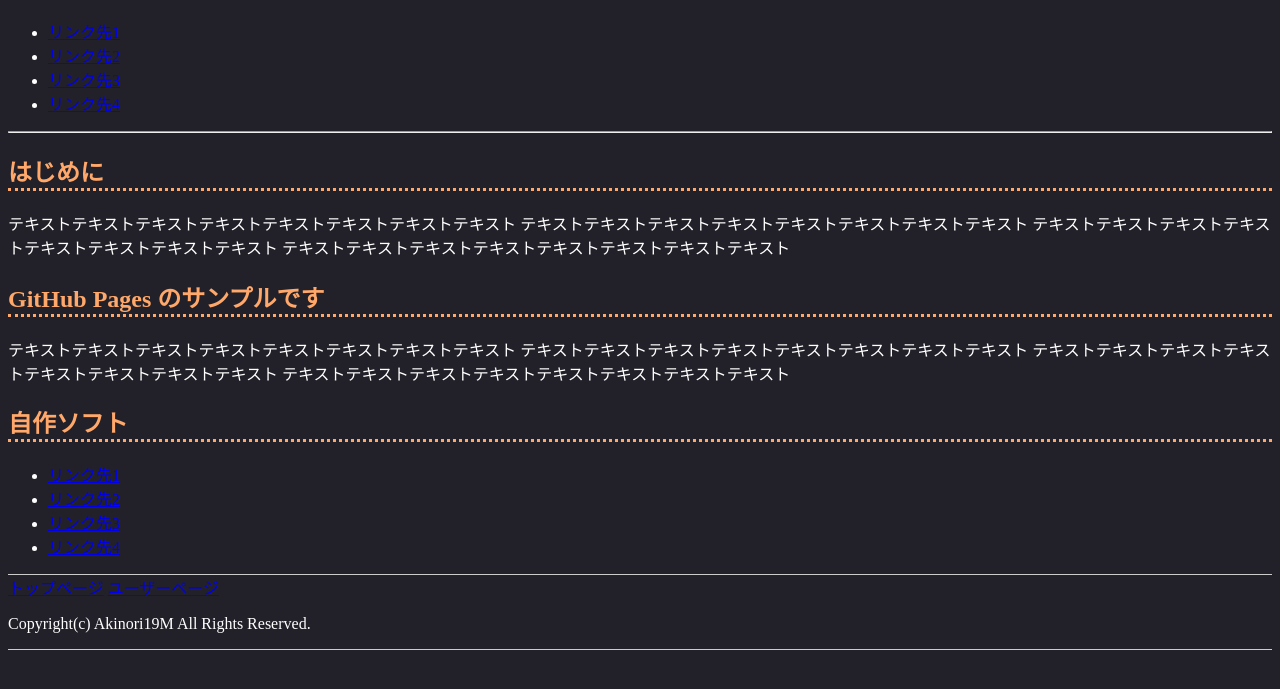
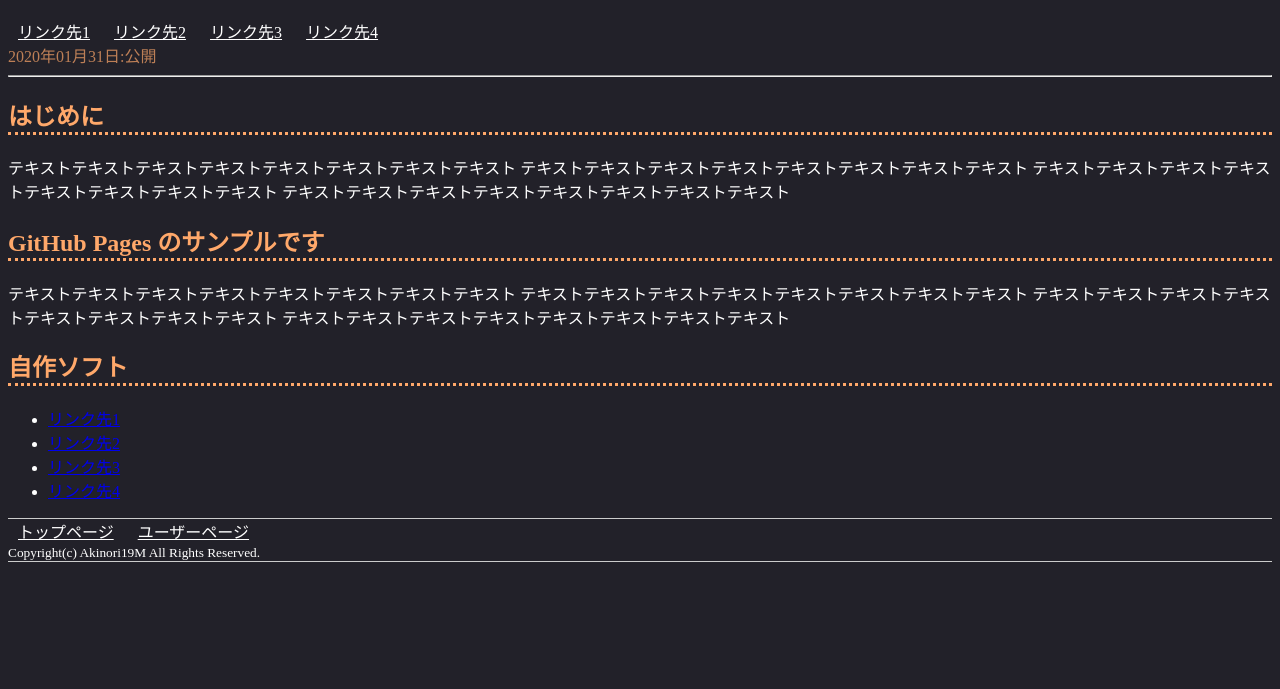
Before and after one commit to Akinori19M/Akinori19M.github.io, a plain HTML site: page index.html in a window 1280 px wide. Shown: the part 61-750 px from the top of the page. Drawn offline with Linux system fonts and the light colour scheme.

Commit message:
メニューまわり変更

```diff
--- a/css/main.css
+++ b/css/main.css
@@ -19,5 +19,28 @@ h1{
 h1.title{
 	background-color:#ffa86a;
 	color:#000;
-	border:none;
+	border-bottom-style: none;
 }
+
+span.post-date{
+	color:#ffa86a;
+	opacity:0.7;
+}
+
+nav ul{
+margin: 0;
+padding: 0;
+}
+
+nav a{
+text-align: center;
+color:#fff;
+}
+nav ul li{
+list-style: none;
+display: inline-block;
+margin: 0px 10px;
+}
+nav ul li a:hover{
+color:#ffa86a;
+}
--- a/index.html
+++ b/index.html
@@ -26,6 +26,7 @@
 	</ul>
 	</nav>
 </header>
+<span class="post-date">2020年01月31日:公開</span>
 <hr>
 <main>
 	<article>
@@ -66,10 +67,12 @@
 </main>
 <footer>
 <nav>
-	<a href="#">トップページ</a>
-	<a href="#">ユーザーページ</a>
+<ul>
+	<li><a href="#">トップページ</a></li>
+	<li><a href="#">ユーザーページ</a></li>
+</ul>
 </nav>
-<p>Copyright(c) Akinori19M  All Rights Reserved.</p>
+<small>Copyright(c) Akinori19M  All Rights Reserved.</small>
 </footer>
 
 </body>
```
